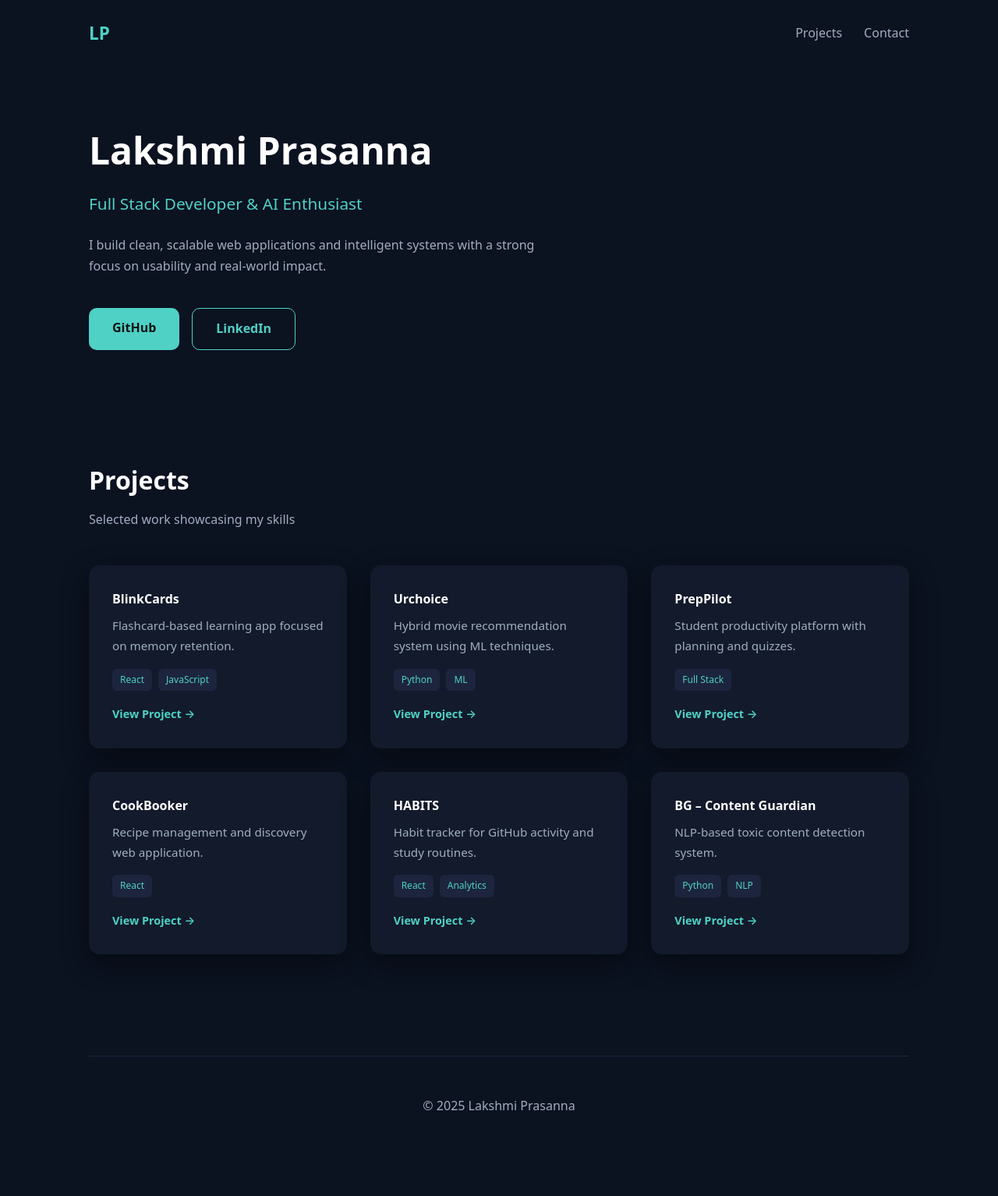
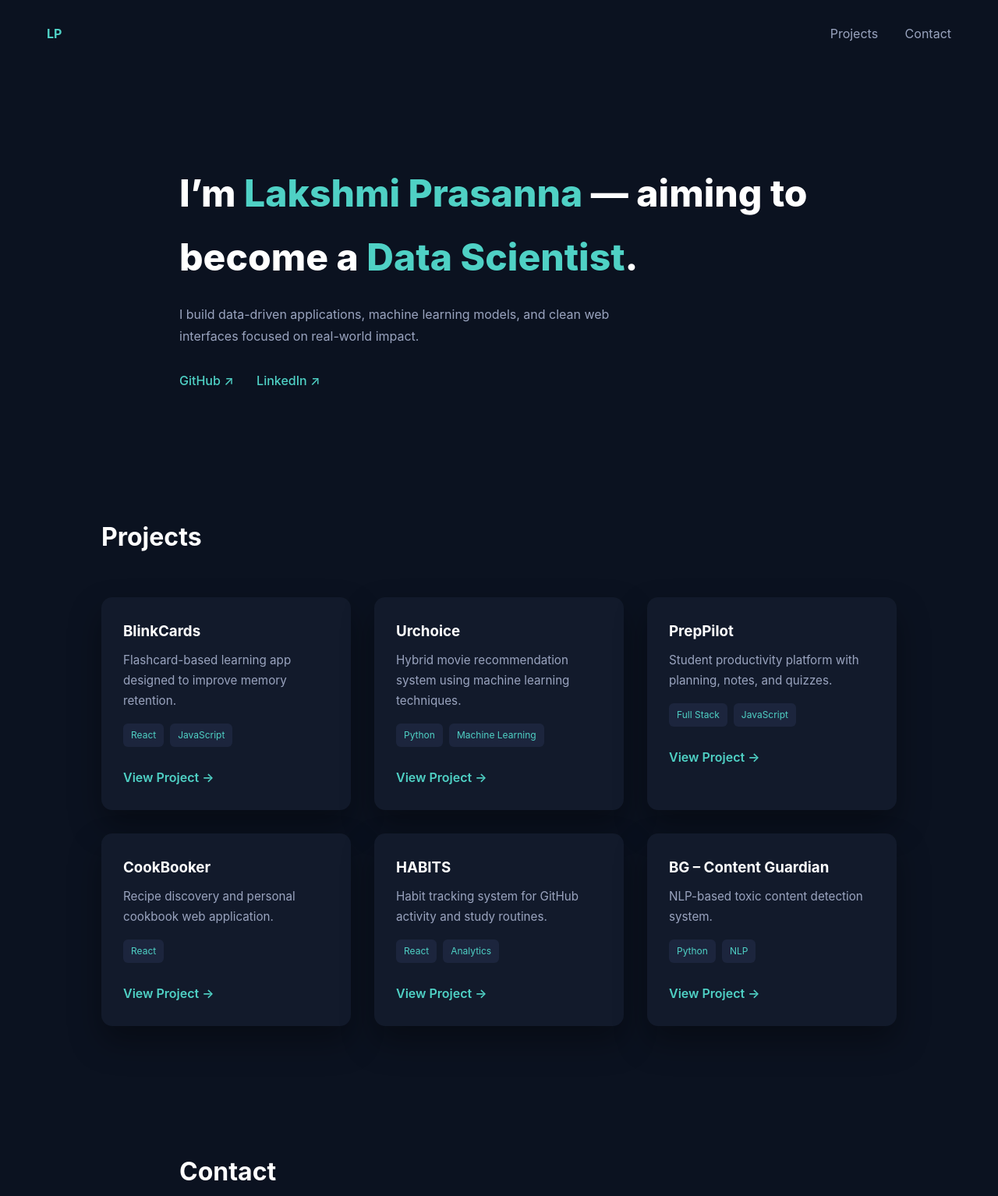
Before and after one commit to lucy02-zone/Portfolio, a plain HTML site: page index.html in a window 1280 px wide. Shown: the top 1534 px of the page at 78% size. Before the commit the page ends 1506 px from the top, so only its background shows below. Drawn offline with Linux system fonts and the light colour scheme.

Commit message:
adding more

```diff
--- a/index.html
+++ b/index.html
@@ -2,101 +2,103 @@
 <html lang="en">
 <head>
   <meta charset="UTF-8" />
-  <meta name="viewport" content="width=device-width, initial-scale=1.0"/>
-  <title>Lakshmi Prasanna | Portfolio</title>
+  <meta name="viewport" content="width=device-width, initial-scale=1.0" />
+  <title>Lakshmi Prasanna</title>
 
-  <!-- CSS LINK -->
-  <link rel="stylesheet" href="style.css">
+  <link rel="stylesheet" href="style.css" />
 </head>
 
 <body>
-<div class="container">
 
-  <!-- NAVBAR -->
-  <nav>
-    <div class="logo">LP</div>
-    <div class="nav-links">
-      <a href="#projects">Projects</a>
-      <a href="#contact">Contact</a>
-    </div>
-  </nav>
+<header class="nav">
+  <div class="nav-left">LP</div>
+  <div class="nav-right">
+    <a href="#projects">Projects</a>
+    <a href="#contact">Contact</a>
+  </div>
+</header>
+
+<main>
 
   <!-- HERO -->
-  <section class="hero">
-    <h1>Lakshmi Prasanna</h1>
-    <h2>Full Stack Developer & AI Enthusiast</h2>
-    <p>
-      I build clean, scalable web applications and intelligent systems
-      with a strong focus on usability and real-world impact.
+  <section class="hero reveal">
+    <h1>
+      I’m <span>Lakshmi Prasanna</span> — aiming to become a
+      <span>Data Scientist</span>.
+    </h1>
+
+    <p class="hero-sub">
+      I build data-driven applications, machine learning models,
+      and clean web interfaces focused on real-world impact.
     </p>
 
-    <div class="hero-actions">
-      <a class="btn btn-primary" href="https://github.com/lucy02-zone" target="_blank">GitHub</a>
-      <a class="btn btn-secondary" href="https://www.linkedin.com/in/lakshmi-prasanna-reddy-6a4126337" target="_blank">LinkedIn</a>
+    <div class="hero-links">
+      <a href="https://github.com/lucy02-zone" target="_blank">GitHub ↗</a>
+      <a href="https://www.linkedin.com/in/lakshmi-prasanna-reddy-6a4126337" target="_blank">LinkedIn ↗</a>
     </div>
   </section>
 
   <!-- PROJECTS -->
-  <section id="projects" class="section">
-    <h3>Projects</h3>
-    <p class="section-desc">Selected work showcasing my skills</p>
+  <section id="projects" class="projects reveal">
+    <h2>Projects</h2>
 
-    <div class="projects">
+    <div class="project-grid">
 
       <div class="project-card">
-        <h4>BlinkCards</h4>
-        <p>Flashcard-based learning app focused on memory retention.</p>
+        <h3>BlinkCards</h3>
+        <p>Flashcard-based learning app designed to improve memory retention.</p>
         <div class="tags">
-          <span class="tag">React</span>
-          <span class="tag">JavaScript</span>
+          <span>React</span>
+          <span>JavaScript</span>
         </div>
         <a href="https://github.com/lucy02-zone/BlinkCards" target="_blank">View Project →</a>
       </div>
 
       <div class="project-card">
-        <h4>Urchoice</h4>
-        <p>Hybrid movie recommendation system using ML techniques.</p>
+        <h3>Urchoice</h3>
+        <p>Hybrid movie recommendation system using machine learning techniques.</p>
         <div class="tags">
-          <span class="tag">Python</span>
-          <span class="tag">ML</span>
+          <span>Python</span>
+          <span>Machine Learning</span>
         </div>
         <a href="https://github.com/lucy02-zone/Urchoice" target="_blank">View Project →</a>
       </div>
 
       <div class="project-card">
-        <h4>PrepPilot</h4>
-        <p>Student productivity platform with planning and quizzes.</p>
+        <h3>PrepPilot</h3>
+        <p>Student productivity platform with planning, notes, and quizzes.</p>
         <div class="tags">
-          <span class="tag">Full Stack</span>
+          <span>Full Stack</span>
+          <span>JavaScript</span>
         </div>
         <a href="https://github.com/lucy02-zone/PrepPilot" target="_blank">View Project →</a>
       </div>
 
       <div class="project-card">
-        <h4>CookBooker</h4>
-        <p>Recipe management and discovery web application.</p>
+        <h3>CookBooker</h3>
+        <p>Recipe discovery and personal cookbook web application.</p>
         <div class="tags">
-          <span class="tag">React</span>
+          <span>React</span>
         </div>
         <a href="https://github.com/lucy02-zone/CookBooker" target="_blank">View Project →</a>
       </div>
 
       <div class="project-card">
-        <h4>HABITS</h4>
-        <p>Habit tracker for GitHub activity and study routines.</p>
+        <h3>HABITS</h3>
+        <p>Habit tracking system for GitHub activity and study routines.</p>
         <div class="tags">
-          <span class="tag">React</span>
-          <span class="tag">Analytics</span>
+          <span>React</span>
+          <span>Analytics</span>
         </div>
         <a href="https://github.com/lucy02-zone/HABITS" target="_blank">View Project →</a>
       </div>
 
       <div class="project-card">
-        <h4>BG – Content Guardian</h4>
+        <h3>BG – Content Guardian</h3>
         <p>NLP-based toxic content detection system.</p>
         <div class="tags">
-          <span class="tag">Python</span>
-          <span class="tag">NLP</span>
+          <span>Python</span>
+          <span>NLP</span>
         </div>
         <a href="https://github.com/lucy02-zone/BG" target="_blank">View Project →</a>
       </div>
@@ -104,11 +106,37 @@
     </div>
   </section>
 
-  <!-- FOOTER -->
-  <footer id="contact">
-    © 2025 Lakshmi Prasanna
-  </footer>
+  <!-- CONTACT -->
+  <section id="contact" class="contact reveal">
+    <h2>Contact</h2>
+    <p>
+      📞 <a href="tel:9949394272">9949394272</a><br />
+      ✉️ <a href="mailto:lakshmiprasannareddy849@gmail.com">
+        lakshmiprasannareddy849@gmail.com
+      </a>
+    </p>
+  </section>
 
-</div>
+</main>
+
+<footer>
+  © 2025 Lakshmi Prasanna
+</footer>
+
+<script>
+/* Scroll reveal */
+const reveals = document.querySelectorAll(".reveal");
+
+const observer = new IntersectionObserver(entries => {
+  entries.forEach(entry => {
+    if (entry.isIntersecting) {
+      entry.target.classList.add("active");
+    }
+  });
+}, { threshold: 0.15 });
+
+reveals.forEach(r => observer.observe(r));
+</script>
+
 </body>
 </html>
--- a/style.css
+++ b/style.css
@@ -1,18 +1,15 @@
-/* ---------- RESET ---------- */
 *{
   margin:0;
   padding:0;
   box-sizing:border-box;
 }
 
-/* ---------- THEME ---------- */
 :root{
   --bg:#0b1220;
   --card:#121a2b;
   --text:#ffffff;
-  --muted:#a0aec0;
+  --muted:#9aa4bf;
   --accent:#4fd1c5;
-  --shadow:0 12px 35px rgba(0,0,0,0.45);
 }
 
 html{
@@ -20,140 +17,124 @@ html{
 }
 
 body{
-  font-family:system-ui,-apple-system,Segoe UI,Roboto,sans-serif;
+  font-family:-apple-system,BlinkMacSystemFont,"Segoe UI",sans-serif;
   background:var(--bg);
   color:var(--text);
   line-height:1.7;
 }
 
-/* ---------- LAYOUT ---------- */
-.container{
-  max-width:1100px;
-  margin:auto;
-  padding:24px;
+/* NAV */
+.nav{
+  display:flex;
+  justify-content:space-between;
+  padding:30px 60px;
 }
 
-/* ---------- NAV ---------- */
-nav{
-  display:flex;
-  justify-content:space-between;
-  align-items:center;
-  margin-bottom:90px;
+.nav a{
+  color:var(--muted);
+  margin-left:30px;
+  text-decoration:none;
+  position:relative;
 }
 
-.logo{
-  font-size:1.4rem;
+.nav a::after{
+  content:"";
+  position:absolute;
+  left:0;
+  bottom:-4px;
+  width:0;
+  height:2px;
+  background:var(--accent);
+  transition:.3s;
+}
+
+.nav a:hover::after{
+  width:100%;
+}
+
+.nav-left{
   font-weight:700;
   color:var(--accent);
 }
 
-.nav-links{
-  display:flex;
-  gap:28px;
-}
-
-.nav-links a{
-  color:var(--muted);
-  text-decoration:none;
-  font-weight:500;
-}
-
-.nav-links a:hover{
-  color:var(--text);
-}
-
-/* ---------- HERO ---------- */
+/* HERO */
 .hero{
-  margin-bottom:140px;
+  max-width:900px;
+  margin:120px auto;
+  padding:0 40px;
 }
 
 .hero h1{
   font-size:3rem;
   font-weight:800;
-  margin-bottom:10px;
 }
 
-.hero h2{
-  font-size:1.3rem;
+.hero h1 span{
   color:var(--accent);
-  font-weight:500;
-  margin-bottom:22px;
 }
 
-.hero p{
-  max-width:600px;
+.hero-sub{
+  margin-top:20px;
+  max-width:620px;
   color:var(--muted);
 }
 
-.hero-actions{
-  margin-top:40px;
-  display:flex;
-  gap:16px;
-  flex-wrap:wrap;
+.hero-links{
+  margin-top:30px;
 }
 
-.btn{
-  padding:12px 30px;
-  border-radius:10px;
+.hero-links a{
+  margin-right:25px;
+  color:var(--accent);
   text-decoration:none;
-  font-weight:600;
-  transition:.25s;
+  font-weight:500;
 }
 
-.btn-primary{
-  background:var(--accent);
-  color:#081315;
+/* PROJECTS */
+.projects{
+  max-width:1100px;
+  margin:160px auto;
+  padding:0 40px;
 }
 
-.btn-primary:hover{
-  transform:translateY(-3px);
-  box-shadow:0 8px 25px rgba(79,209,197,.45);
+.projects h2{
+  font-size:2rem;
+  margin-bottom:50px;
 }
 
-.btn-secondary{
-  border:1px solid var(--accent);
-  color:var(--accent);
-}
-
-.btn-secondary:hover{
-  background:rgba(79,209,197,.1);
-}
-
-/* ---------- SECTION ---------- */
-.section{
-  margin-bottom:130px;
-}
-
-.section h3{
-  font-size:2rem;
-  margin-bottom:10px;
-}
-
-.section-desc{
-  color:var(--muted);
-  margin-bottom:45px;
-}
-
-/* ---------- PROJECTS ---------- */
-.projects{
+.project-grid{
   display:grid;
-  grid-template-columns:repeat(auto-fit,minmax(280px,1fr));
+  grid-template-columns:repeat(auto-fit,minmax(260px,1fr));
   gap:30px;
 }
 
 .project-card{
   background:var(--card);
-  padding:30px;
+  padding:28px;
   border-radius:14px;
-  box-shadow:var(--shadow);
-  transition:.3s;
+  position:relative;
+  transition:.35s ease;
+  box-shadow:0 20px 40px rgba(0,0,0,.35);
+}
+
+.project-card::before{
+  content:"";
+  position:absolute;
+  inset:0;
+  border-radius:14px;
+  box-shadow:0 0 0 rgba(79,209,197,0);
+  transition:.35s;
 }
 
 .project-card:hover{
-  transform:translateY(-8px);
+  transform:translateY(-10px);
 }
 
-.project-card h4{
+.project-card:hover::before{
+  box-shadow:0 0 0 2px rgba(79,209,197,.4);
+}
+
+.project-card h3{
   margin-bottom:8px;
 }
 
@@ -169,36 +150,69 @@ nav{
   flex-wrap:wrap;
 }
 
-.tag{
+.tags span{
   font-size:.75rem;
-  padding:4px 10px;
+  padding:5px 10px;
   border-radius:6px;
   background:#1c253d;
   color:var(--accent);
 }
 
 .project-card a{
+  display:inline-block;
+  margin-top:10px;
   color:var(--accent);
   text-decoration:none;
   font-weight:600;
-  font-size:.9rem;
 }
 
 .project-card a:hover{
   text-decoration:underline;
 }
 
-/* ---------- FOOTER ---------- */
-footer{
-  border-top:1px solid #1c253d;
-  padding:50px 0;
-  color:var(--muted);
-  text-align:center;
+/* CONTACT */
+.contact{
+  max-width:900px;
+  margin:160px auto;
+  padding:0 40px;
 }
 
-/* ---------- RESPONSIVE ---------- */
-@media(max-width:720px){
+.contact h2{
+  font-size:2rem;
+  margin-bottom:20px;
+}
+
+.contact a{
+  color:var(--accent);
+  text-decoration:none;
+}
+
+/* FOOTER */
+footer{
+  text-align:center;
+  padding:40px;
+  color:var(--muted);
+  font-size:.9rem;
+}
+
+/* REVEAL */
+.reveal{
+  opacity:0;
+  transform:translateY(40px);
+  transition:.9s ease;
+}
+
+.reveal.active{
+  opacity:1;
+  transform:translateY(0);
+}
+
+/* RESPONSIVE */
+@media(max-width:768px){
   .hero h1{
-    font-size:2.3rem;
+    font-size:2.2rem;
+  }
+  .nav{
+    padding:20px 30px;
   }
 }
```
